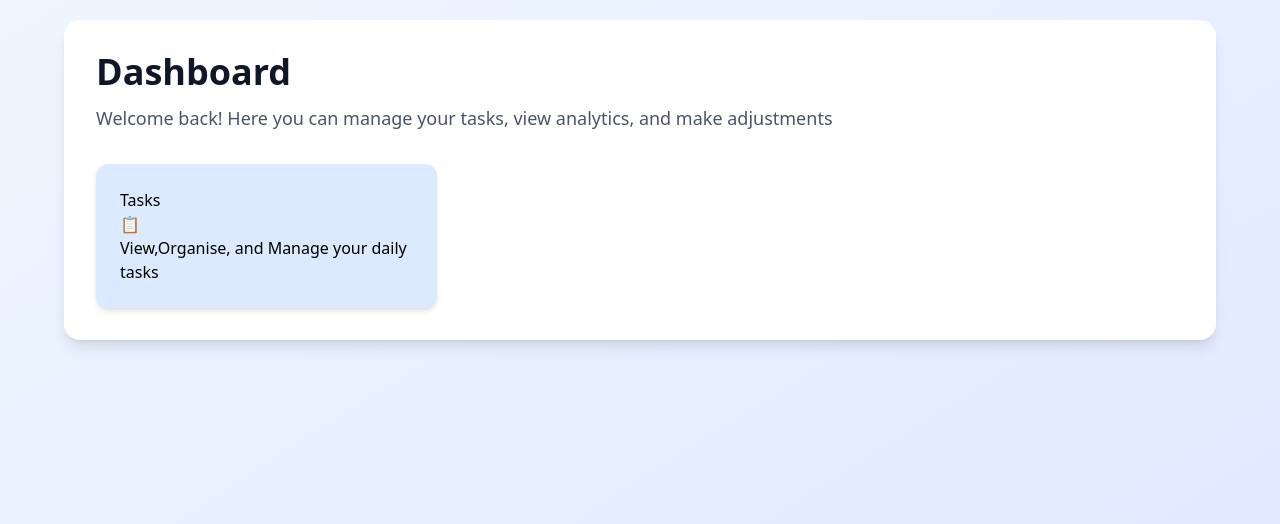
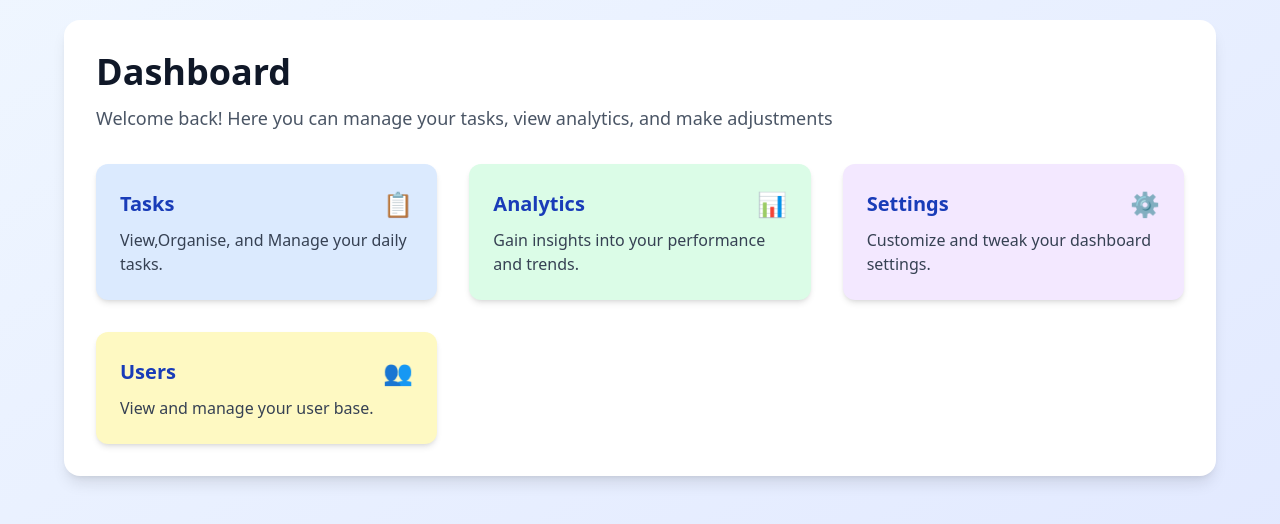
Before and after one commit to AbhishekKonnayil/learning-nextjs, a Next.js app: page /dashboard in a window 1280 px wide. Shown: the top 524 px of the page. Built offline with nearby package versions, Linux system fonts and the light colour scheme.

Commit message:
created task page and applied css

```diff
--- a/src/app/dashboard/page.tsx
+++ b/src/app/dashboard/page.tsx
@@ -21,11 +21,52 @@
             className="bg-blue-100 hover:bg-blue-200 p-6 rounded-xl shadow-md hover:shadow-xl transition-all duration-200 ease-in-out transform hover:scale-105"
             href="/dashboard/tasks"
           >
-            <div>
-              <h2>Tasks</h2>
-              <span>📋</span>
+            <div className="flex items-center justify-between">
+              <h2 className="text-xl font-semibold text-blue-800">Tasks</h2>
+              <span className="text-blue-500 text-2xl">📋</span>
             </div>
-            <p>View,Organise, and Manage your daily tasks </p>
+            <p className="text-gray-700 mt-2">
+              View,Organise, and Manage your daily tasks.
+            </p>
+          </Link>
+          {/* ANALYTICS CARD */}
+          <Link
+            className="bg-green-100 hover:bg-green-200 p-6 rounded-xl shadow-md hover:shadow-xl transition-all duration-200 ease-in-out transform hover:scale-105"
+            href="/dashboard/analytics"
+          >
+            <div className="flex items-center justify-between">
+              <h2 className="text-xl font-semibold text-blue-800">Analytics</h2>
+              <span className="text-blue-500 text-2xl">📊</span>
+            </div>
+            <p className="text-gray-700 mt-2">
+              Gain insights into your performance and trends.
+            </p>
+          </Link>
+          {/* SETTINGS CARD */}
+          <Link
+            className="bg-purple-100 hover:bg-purple-200 p-6 rounded-xl shadow-md hover:shadow-xl transition-all duration-200 ease-in-out transform hover:scale-105"
+            href="/dashboard/settings"
+          >
+            <div className="flex items-center justify-between">
+              <h2 className="text-xl font-semibold text-blue-800">Settings</h2>
+              <span className="text-blue-500 text-2xl">⚙️</span>
+            </div>
+            <p className="text-gray-700 mt-2">
+              Customize and tweak your dashboard settings.
+            </p>
+          </Link>
+          {/* USERS CARD */}
+          <Link
+            className="bg-yellow-100 hover:bg-yellow-200 p-6 rounded-xl shadow-md hover:shadow-xl transition-all duration-200 ease-in-out transform hover:scale-105"
+            href="/dashboard/users"
+          >
+            <div className="flex items-center justify-between">
+              <h2 className="text-xl font-semibold text-blue-800">Users</h2>
+              <span className="text-blue-500 text-2xl">👥</span>
+            </div>
+            <p className="text-gray-700 mt-2">
+              View and manage your user base.
+            </p>
           </Link>
         </div>
       </div>
--- a/src/app/dashboard/tasks/page.tsx
+++ b/src/app/dashboard/tasks/page.tsx
@@ -0,0 +1,88 @@
+import React from "react";
+
+const Tasks = () => {
+  const tasks = [
+    {
+      id: 1,
+      title: "Finish project report",
+      description: "Complete the final report for the project and submit it.",
+      status: "In progress",
+      duedate: "18-02-2025",
+    },
+    {
+      id: 2,
+      title: "Update website content.",
+      description: "Revise the homepage text to reflect recent changes.",
+      status: "pending",
+      duedate: "20-02-2025",
+    },
+    {
+      id: 3,
+      title: "Team meeting",
+      description: "Discuss the project milestones and progress with the team.",
+      status: "Completed",
+      duedate: "15-02-2025",
+    },
+  ];
+  return (
+    <div className="min-h-screen bg-gradient-to-br from-gray-50 to-blue-50 p-8">
+      <div className="max-w-7xl mx-auto bg-white rounded-lg shadow-sm p-8">
+        <h1 className="text-3xl font-bold text-gray-800 mb-8">Tasks</h1>
+        {/* tasks list section */}
+        <section className="space-y-6">
+          {tasks.map((task) => (
+            <div
+              key={task.id}
+              className="flex items-center justify-between bg-white rounded-lg shadow-md p-6 border-l-4"
+              style={{
+                borderColor:
+                  task.status == "Completed"
+                    ? "green"
+                    : task.status == "In progress"
+                    ? "yellow"
+                    : "red",
+              }}
+            >
+              <div className="flex flex-col">
+                <h2 className="text-xl font-semibold text-gray-800">
+                  {task.title}
+                </h2>
+                <p className="text-sm text-gray-600 mt-2">{task.description}</p>
+                <p className="text-sm text-gray-600 mt-2">
+                  Due Date : {task.duedate}
+                </p>
+              </div>
+              <section className="flex space-x-4">
+                <span
+                  className={`px-4 py-3 text-center text-sm rounded-full ${
+                    task.status == "Completed"
+                      ? "bg-green-100 text-green-600"
+                      : task.status == "In progress"
+                      ? "bg-yellow-100 text-yellow-600"
+                      : "bg-red-100 text-red-600"
+                  }`}
+                >
+                  {task.status}
+                </span>
+                {/* buttons */}
+                <button className="px-4 py-2 text-white bg-blue-600 rounded-lg hover:bg-blue-700 transition-colors">
+                  Edit
+                </button>
+                {task.status != "Completed" && (
+                  <button className="px-4 py-2 text-white bg-green-600 rounded-lg hover:bg-green-700 transition-colors">
+                    Mark as Complete
+                  </button>
+                )}
+                <button className="px-4 py-2 text-gray-700 bg-gray-100 rounded-lg hover:bg-gray-200 transition-colors">
+                  Delete
+                </button>
+              </section>
+            </div>
+          ))}
+        </section>
+      </div>
+    </div>
+  );
+};
+
+export default Tasks;
```
